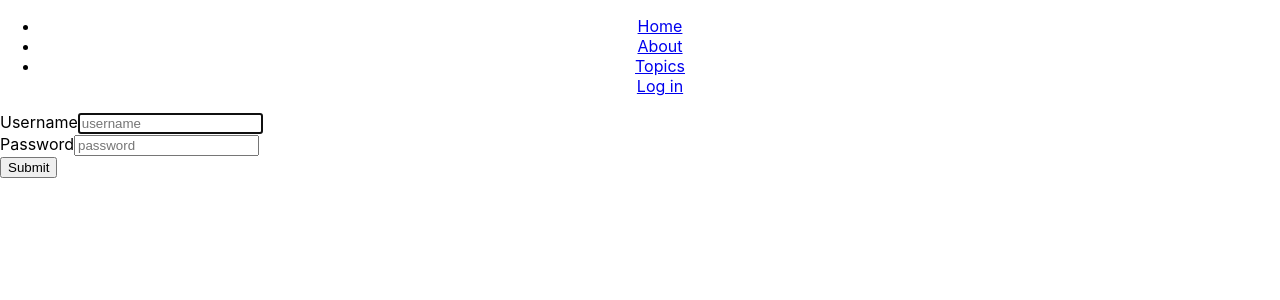
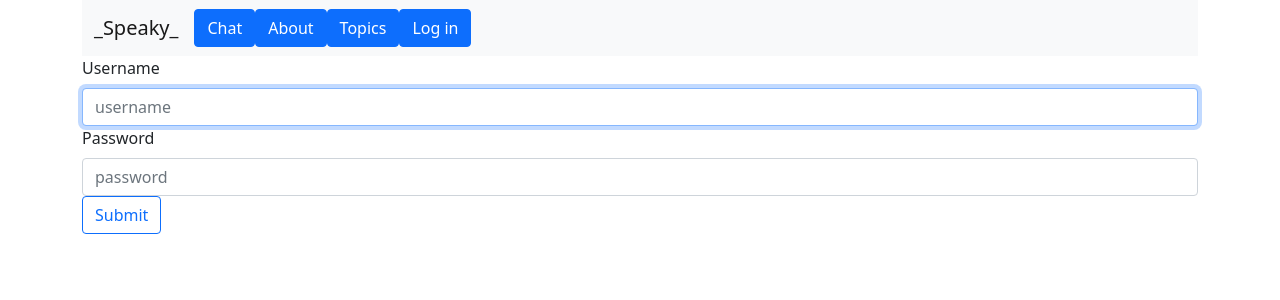
Before and after one commit to avshukan/frontend-project-lvl4, a React (Create React App) app in the folder app/: page /login in a window 1280 px wide. Shown: the top 300 px of the page. Built offline with nearby package versions, Linux system fonts and the light colour scheme; no server answers.

Commit message:
add bootstrap

```diff
--- a/app/package.json
+++ b/app/package.json
@@ -7,10 +7,12 @@
     "@testing-library/jest-dom": "^5.16.4",
     "@testing-library/react": "^13.3.0",
     "@testing-library/user-event": "^13.5.0",
+    "bootstrap": "^5.1.3",
     "formik": "^2.2.9",
     "react": "^18.2.0",
     "react-bootstrap": "^2.4.0",
     "react-dom": "^18.2.0",
+    "react-router-bootstrap": "^0.26.2",
     "react-router-dom": "^6.3.0",
     "react-scripts": "^5.0.1",
     "web-vitals": "^2.1.4",
@@ -39,5 +41,8 @@
       "last 1 firefox version",
       "last 1 safari version"
     ]
+  },
+  "devDependencies": {
+    "@types/react-router-bootstrap": "^0.24.5"
   }
 }
--- a/app/src/App.js
+++ b/app/src/App.js
@@ -8,6 +8,7 @@
   // useParams
 } from "react-router-dom";
 import axios from 'axios';
+import 'bootstrap/dist/css/bootstrap.min.css';
 import './App.css';
 import AuthProvider from './context/AuthProvider';
 import LoginButton from './components/LoginButton';
@@ -18,6 +19,8 @@
 import Error404Page from './components/Error404Page';
 import queryString from './routes/queryString';
 import routes from './routes/routes';
+import { Button, Container, Navbar, Row, Col } from 'react-bootstrap';
+import { LinkContainer } from 'react-router-bootstrap';
 
 const App = () => {
 
@@ -37,21 +40,28 @@
   return (
     <AuthProvider>
       <Router>
-        <div className="App">
-          <ul>
-            <li>
-              <Link to={queryString.chatPath()}>Home</Link>
-            </li>
-            <li>
-              <Link to="/about">About</Link>
-            </li>
-            <li>
-              <Link to="/topics">Topics</Link>
-            </li>
+        <Container fluid='md'>
+          <Navbar bg='light' expand='lg'>
+            <Container>
+              <Navbar.Brand href={queryString.chatPath()}>_Speaky_</Navbar.Brand>
+              <Navbar.Toggle aria-controls='basic-navbar-nav' />
+              <Navbar.Collapse id='basic-navbar-nav'>
+                <LinkContainer to={queryString.chatPath()}>
+                  <Button>Chat</Button>
+                </LinkContainer>
+                <LinkContainer to='/about'>
+                  <Button>About</Button>
+                </LinkContainer>
+                <LinkContainer to='/topics'>
+                  <Button>Topics</Button>
+                </LinkContainer>
                 <LoginButton />
                 <LogoutButton />
-          </ul>
-        </div>
+              </Navbar.Collapse>
+            </Container>
+          </Navbar>
+          <Row>
+            <Col>
               <Routes>
                 <Route path={queryString.loginPath()} element={<LoginPage />} />
                 <Route path="/about" element={
@@ -67,6 +77,9 @@
                   <PrivateRoute><Error404Page /></PrivateRoute>
                 } />
               </Routes>
+            </Col>
+          </Row>
+        </Container>
       </Router>
     </AuthProvider>
   );
```
Also changed, not shown: 1 other file (tests, documents, lock files or other folders). Lines whose indentation alone changed are shown as unchanged.
